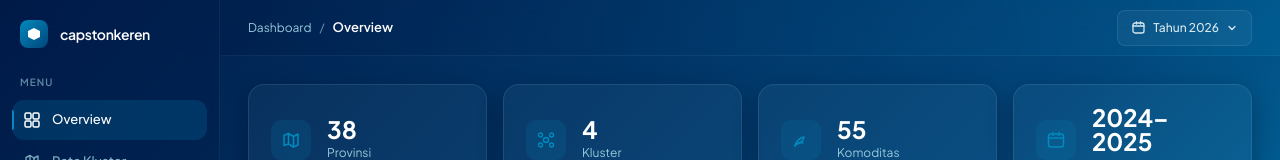
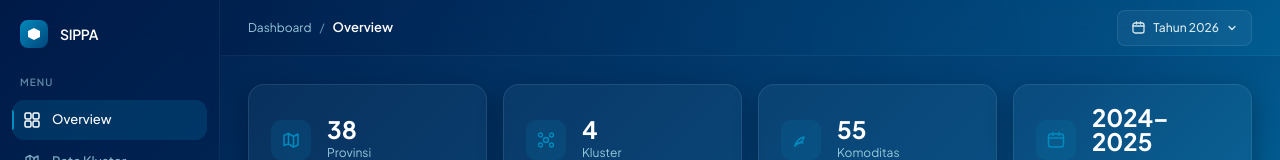
Before and after one commit to yayanmly18/-SIPPA-Sistem-Informasi-Pemetaan-Produksi-Pertanian, a React (Vite) app: page / in a window 1280 px wide. Shown: the top 160 px of the page. Built offline with nearby package versions, Linux system fonts and the light colour scheme; the HTML template or start-up script is replaced by a standard one.

Commit message:
Update Readme

```diff
--- a/src/components/Sidebar.tsx
+++ b/src/components/Sidebar.tsx
@@ -47,7 +47,7 @@ export default function Sidebar({ activeNav, navItems, onNav }: Props) {
             <path d="M7 1L1 4v6l6 3 6-3V4L7 1z" fill="white"/>
           </svg>
         </div>
-        <span className="text-[14px] font-semibold tracking-tight text-white">capstonkeren</span>
+        <span className="text-[14px] font-semibold tracking-tight text-white">SIPPA</span>
       </div>
 
       {/* Label */}
--- a/src/components/SplashScreen.tsx
+++ b/src/components/SplashScreen.tsx
@@ -43,10 +43,10 @@ export default function SplashScreen({ leaving }: { leaving?: boolean }) {
         </div>
 
         <div className="splash-word" style={{ fontSize: 22, fontWeight: 800, color: "#ffffff", letterSpacing: "-0.02em", "--d": "0.1s" } as React.CSSProperties}>
-          capstonkeren
+          SIPPA
         </div>
         <div className="splash-word" style={{ fontSize: 13, color: "#97CADB", marginTop: 8, "--d": "0.25s" } as React.CSSProperties}>
-          Analisis Pangan &amp; Kluster Wilayah
+          Sistem Informasi Pemetaan Produksi Pertanian
         </div>
 
         {/* Simple loading indicator */}
```
Also changed, not shown: 1 other file (tests, documents, lock files or other folders).
